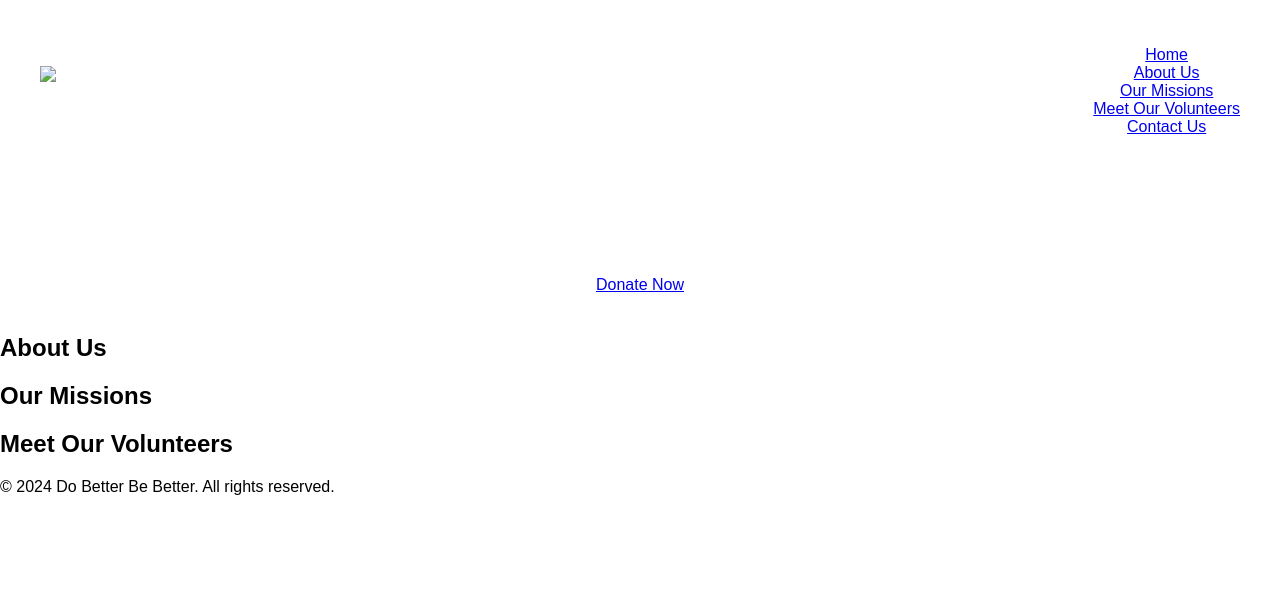
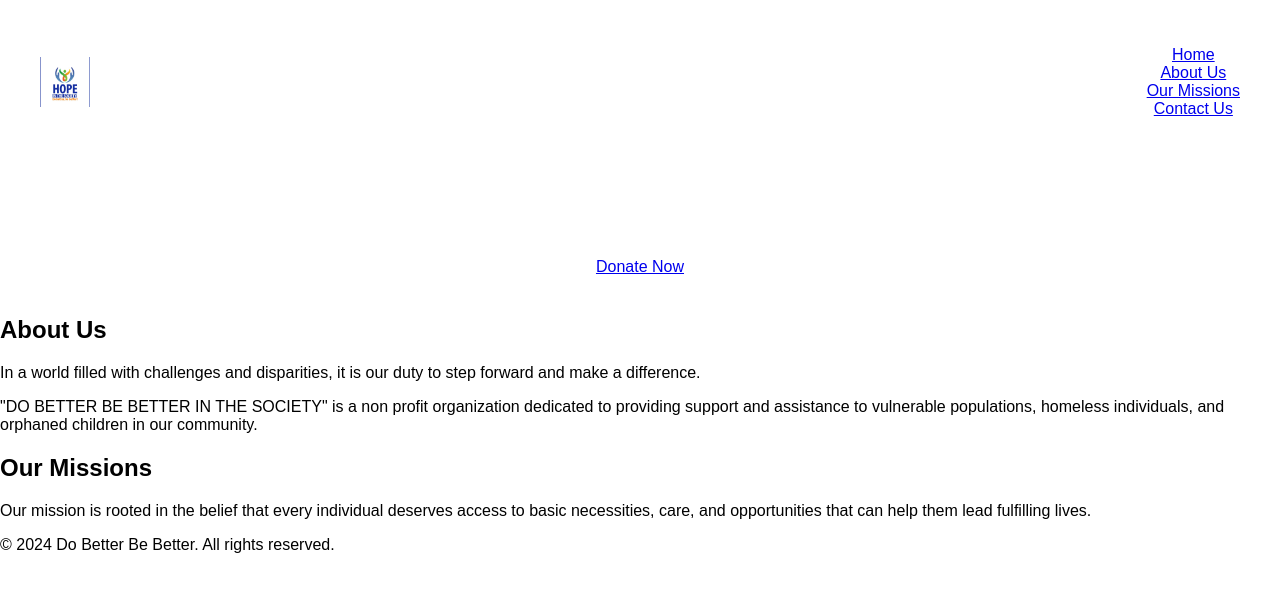
Before and after one commit to QueenterJuma/do-better, a plain HTML site: page index.htm in a window 1280 px wide. Drawn offline with Linux system fonts and the light colour scheme.

Commit message:
Add update in index html

```diff
--- a/index.htm
+++ b/index.htm
@@ -4,19 +4,19 @@
     <meta charset="UTF-8">
     <meta http-equiv="X-UA-Compatible" content="IE=edge">
     <meta name="viewport" content="width=device-width, initial-scale=1.0">
-    <title>Do Better Be Better</title>
+    <title>Do Better Be Better In The Society</title>
     <link rel="stylesheet" href="style.css">
 </head>
 <body>
     <header>
         <div class="navbar">
-            <img src="" alt="Logo" class="logo">
+            <img src="/images/logo.jpg" alt="Logo" class="logo">
             <nav>
                 <ul>
                     <li><a href="#home">Home</a></li>
                     <li><a href="#about">About Us</a></li>
                     <li><a href="#missions">Our Missions</a></li>
-                    <li><a href="#volunteers">Meet Our Volunteers</a></li>
+                    <!-- <li><a href="#volunteers">Meet Our Volunteers</a></li> -->
                     <li><a href="#contact">Contact Us</a></li>
                 </ul>
             </nav>
@@ -31,23 +31,23 @@
     <main>
         <section id="about" class="about">
             <h2>About Us</h2>
-            <p></p>
+            <p>In a world filled with challenges and disparities, it is our duty to step forward and make a difference.</p>
+            <p>"DO BETTER BE BETTER IN THE SOCIETY" is a non profit organization dedicated to providing support and assistance to vulnerable populations, homeless individuals, and orphaned children in our community.</p>
+        </section>
 
-        </section>
         <section id="missions" class="missions">
             <h2>Our Missions</h2>
             <div class="missions-content">
-                <!-- Missions content here -->
-                <p></p>
+                <p>Our mission is rooted in the belief that every individual deserves access to basic necessities, care, and opportunities that can help them lead fulfilling lives.
+                </p>
             </div>
         </section>
 
-        <section id="volunteers" class="">
+        <!-- <section id="volunteers" class="">
             <h2>Meet Our Volunteers</h2>
             <div class="volunteers-content">
-                <!-- Volunteers content here -->
             </div>
-        </section>
+        </section> -->
     </main>
     <footer>
         <p>&copy; 2024 Do Better Be Better. All rights reserved.</p>
```
